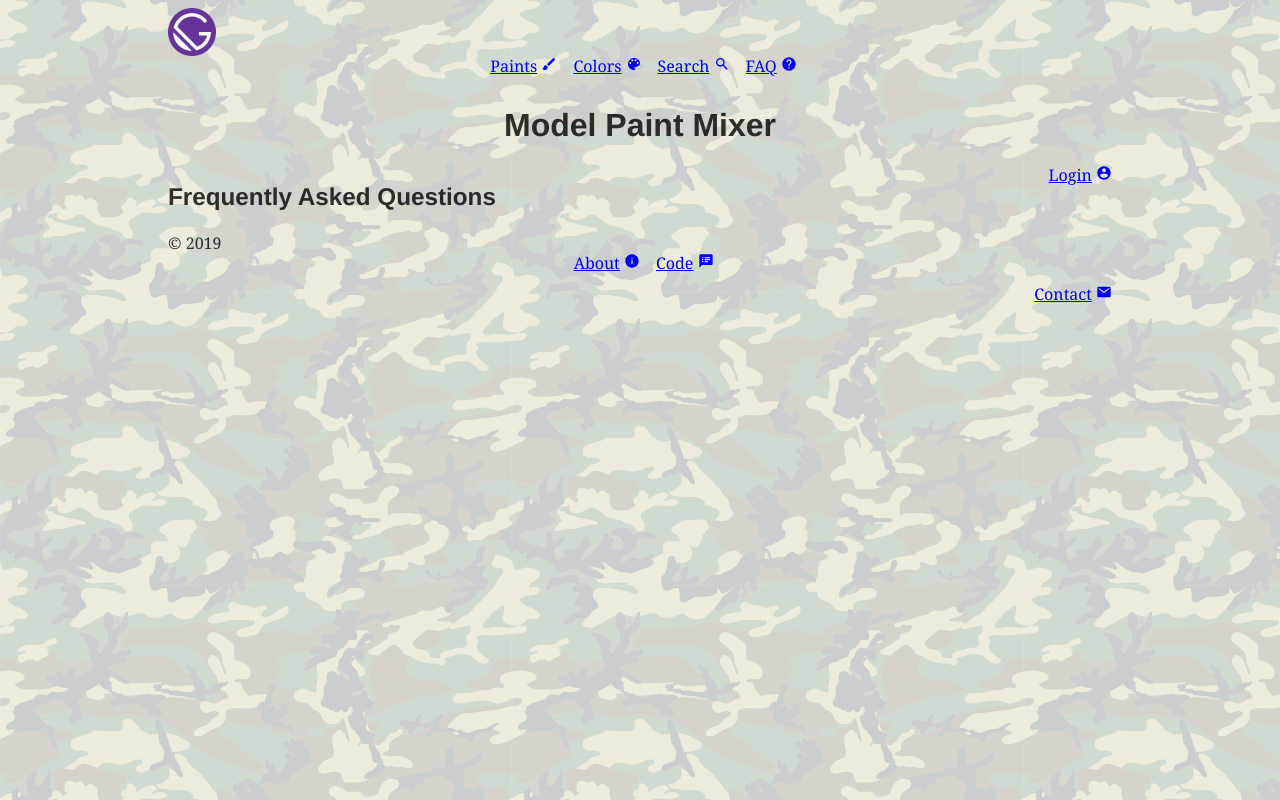
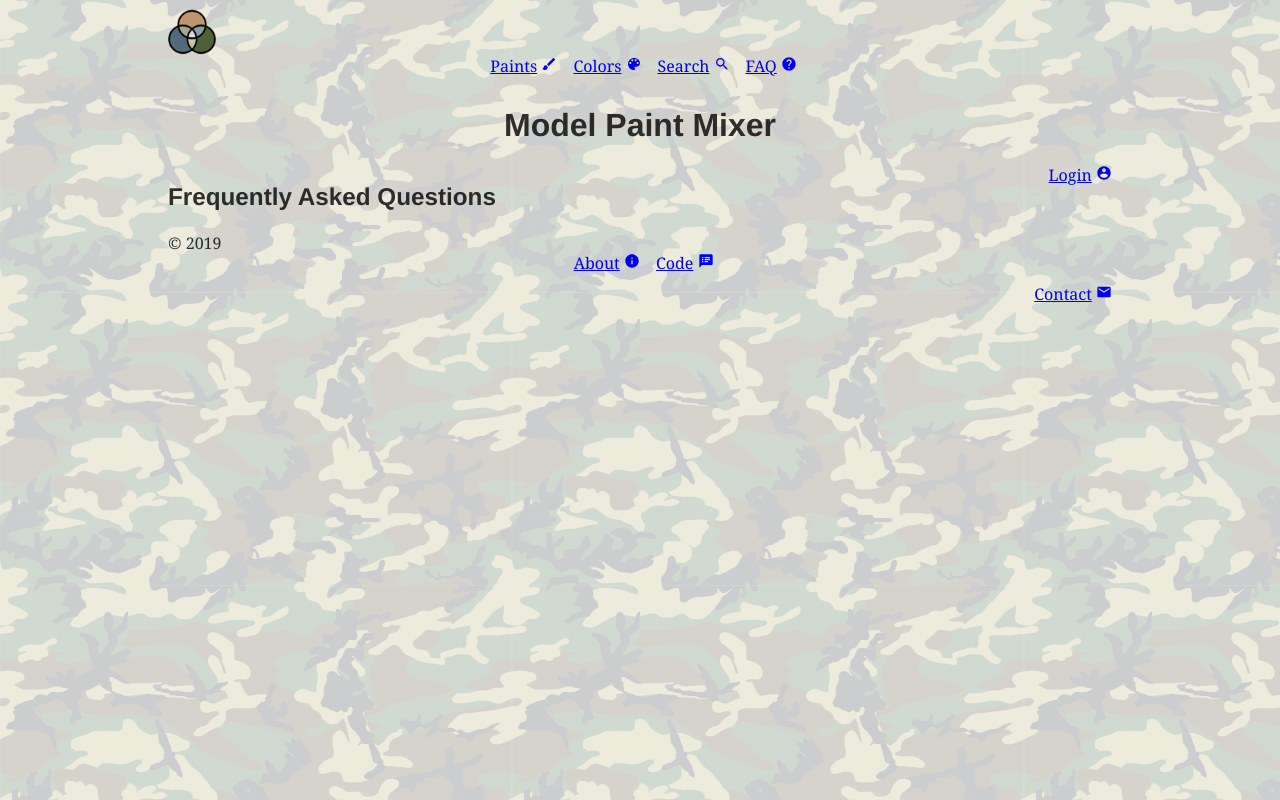
Before and after one commit to modelpaintmixer/mpm-frontend, a Gatsby site: page /faq in a window 1280 px wide. Built offline with nearby package versions, Linux system fonts and the light colour scheme; Gatsby itself is replaced by a stand-in of ours; what typography-theme-fairy-gates would draw is missing.

Commit message:
Put in the current draft of the site icon.

```diff
--- a/gatsby-config.js
+++ b/gatsby-config.js
@@ -39,7 +39,7 @@ module.exports = {
         background_color: `#663399`,
         theme_color: `#663399`,
         display: `browser`,
-        icon: `src/images/gatsby-icon.png`, // This path is relative to the root of the site.
+        icon: `src/images/mpm-icon.png`, // This path is relative to the root of the site.
       },
     },
     // `gatsby-plugin-offline`,
--- a/src/components/siteicon.js
+++ b/src/components/siteicon.js
@@ -5,7 +5,7 @@ import Img from "gatsby-image"
 const SiteIcon = () => {
   const data = useStaticQuery(graphql`
     query {
-      placeholderImage: file(relativePath: { eq: "gatsby-icon.png" }) {
+      placeholderImage: file(relativePath: { eq: "mpm-icon.png" }) {
         childImageSharp {
           fluid(maxWidth: 48) {
             ...GatsbyImageSharpFluid
```
Also changed, not shown: src/images/mpm-icon.png (added).
